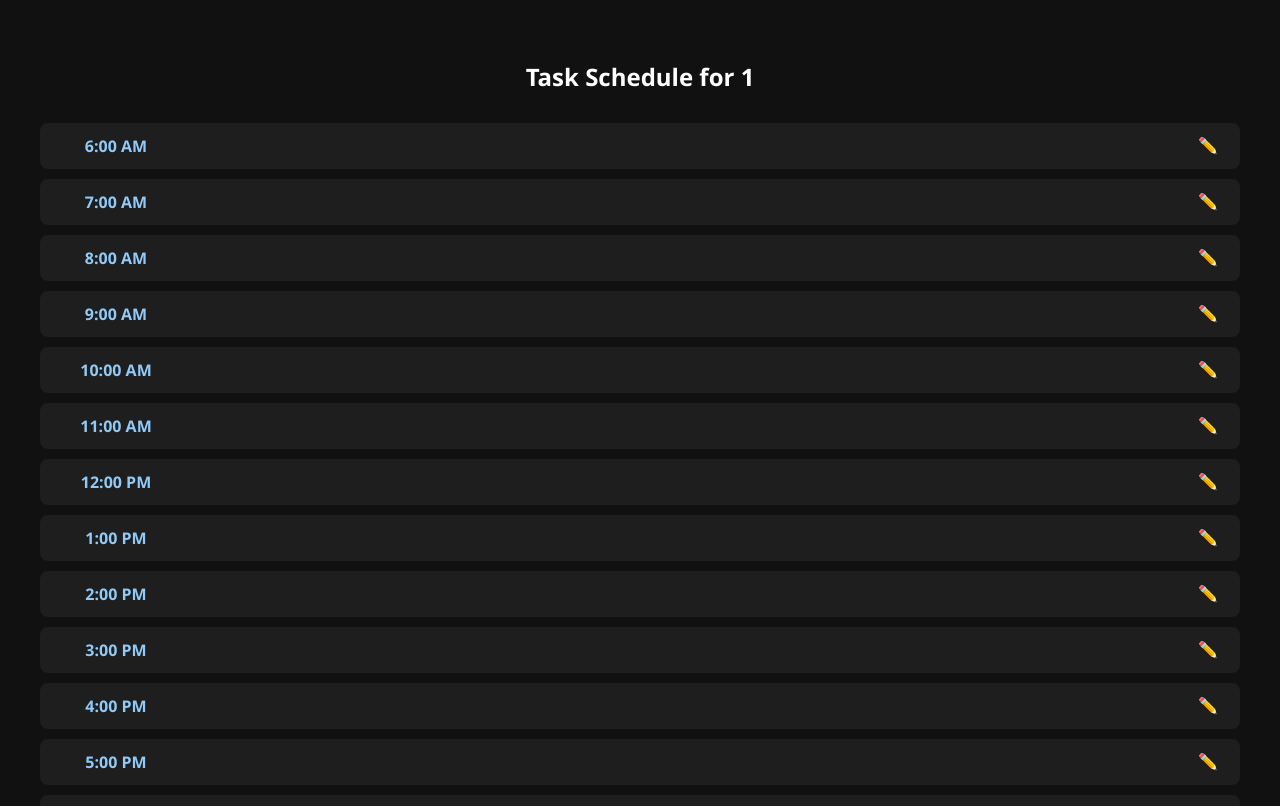
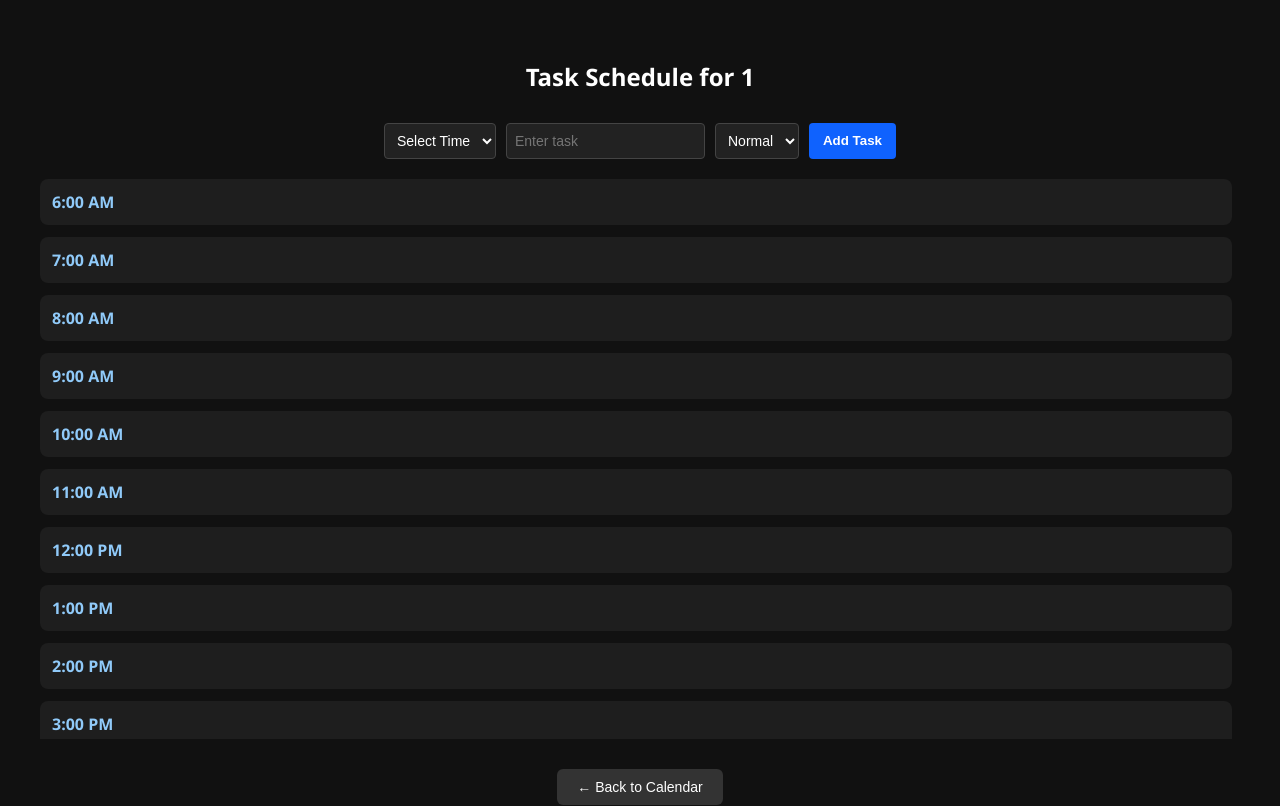
Before and after one commit to naveenkumar-42/calendar_ss, a React (Create React App) app: page /calendar_ss/schedule/1 in a window 1280 px wide. Shown: the top 806 px of the page. Built offline with nearby package versions, Linux system fonts and the light colour scheme.

Commit message:
updated timeline multi priority and home page

```diff
--- a/src/components/Calendar.jsx
+++ b/src/components/Calendar.jsx
@@ -32,21 +32,33 @@ const Calendar = () => {
         {["Sun", "Mon", "Tue", "Wed", "Thu", "Fri", "Sat"].map((d) => (
           <div className="calendar-header" key={d}>{d}</div>
         ))}
-        {days.map((day, idx) => (
+        {days.map((day, idx) => {
+          const dateStr = day.format("YYYY-MM-DD");
+          const dayEvents = events[dateStr];
+
+          // If event type is array, pass it. If it's timeline-based, show time count.
+          const displayEvents = Array.isArray(dayEvents)
+            ? dayEvents
+            : dayEvents
+              ? Object.values(dayEvents).flat().map(e => e.text)
+              : [];
+
+          return (
             <Day
               key={idx}
               date={day}
               currentMonth={currentDate.month()}
-            events={events[day.format("YYYY-MM-DD")] || []}
+              events={displayEvents}
               addEvent={(event) => {
-              const dateStr = day.format("YYYY-MM-DD");
-              setEvents({
+                const updated = {
                   ...events,
-                [dateStr]: [...(events[dateStr] || []), event],
-              });
+                  [dateStr]: [...(Array.isArray(events[dateStr]) ? events[dateStr] : []), event],
+                };
+                setEvents(updated);
               }}
             />
-        ))}
+          );
+        })}
       </div>
     </div>
   );
--- a/src/components/TimelineScheduler.jsx
+++ b/src/components/TimelineScheduler.jsx
@@ -1,5 +1,5 @@
 import React, { useState, useEffect } from "react";
-import { useParams } from "react-router-dom";
+import { useParams, useNavigate } from "react-router-dom";
 import "../styles/TimelineScheduler.css";
 
 const generateTimeSlots = () => {
@@ -13,73 +13,131 @@ const generateTimeSlots = () => {
 };
 
 const TimelineScheduler = () => {
+  const navigate = useNavigate();
   const { date } = useParams();
   const [tasks, setTasks] = useState({});
-  const [editingSlot, setEditingSlot] = useState(null);
+  const [selectedTime, setSelectedTime] = useState("");
   const [inputValue, setInputValue] = useState("");
+  const [priority, setPriority] = useState("normal");
+  const timeSlots = generateTimeSlots();
 
+  // ✅ Safe loading from localStorage
   useEffect(() => {
     const stored = JSON.parse(localStorage.getItem("calendarEvents")) || {};
-    setTasks(stored[date] || {});
+    const rawTasks = stored[date] || {};
+    const safeTasks = {};
+
+    for (const slot in rawTasks) {
+      const val = rawTasks[slot];
+      safeTasks[slot] = Array.isArray(val)
+        ? val
+        : typeof val === "object" && val.text
+        ? [val]
+        : typeof val === "string"
+        ? [{ text: val, priority: "normal" }]
+        : [];
+    }
+
+    setTasks(safeTasks);
   }, [date]);
 
-  const handleSave = () => {
-    const updated = { ...tasks, [editingSlot]: inputValue };
-    setTasks(updated);
+  const handleAddTask = () => {
+    if (!selectedTime || !inputValue.trim()) return;
+
+    const newTask = { text: inputValue.trim(), priority };
+    const updatedSlotTasks = Array.isArray(tasks[selectedTime])
+      ? [...tasks[selectedTime], newTask]
+      : [newTask];
+
+    const updatedTasks = {
+      ...tasks,
+      [selectedTime]: updatedSlotTasks,
+    };
+
+    setTasks(updatedTasks);
+
     const all = JSON.parse(localStorage.getItem("calendarEvents")) || {};
-    all[date] = updated;
+    all[date] = updatedTasks;
     localStorage.setItem("calendarEvents", JSON.stringify(all));
-    setEditingSlot(null);
+
+    // Reset form
     setInputValue("");
+    setSelectedTime("");
+    setPriority("normal");
   };
 
-  const handleDelete = (slot) => {
-    const updated = { ...tasks };
-    delete updated[slot];
-    setTasks(updated);
+  const handleDeleteTask = (slot, index) => {
+    const filtered = tasks[slot].filter((_, i) => i !== index);
+    const updatedTasks = { ...tasks, [slot]: filtered };
+    setTasks(updatedTasks);
+
     const all = JSON.parse(localStorage.getItem("calendarEvents")) || {};
-    all[date] = updated;
+    all[date] = updatedTasks;
     localStorage.setItem("calendarEvents", JSON.stringify(all));
   };
-
-  const slots = generateTimeSlots();
 
   return (
     <div className="timeline-page">
       <h2>Task Schedule for {date}</h2>
+
+      <div className="top-controls">
+        <select value={selectedTime} onChange={(e) => setSelectedTime(e.target.value)}>
+          <option value="">Select Time</option>
+          {timeSlots.map((slot) => (
+            <option key={slot} value={slot}>{slot}</option>
+          ))}
+        </select>
+
+        <input
+          type="text"
+          placeholder="Enter task"
+          value={inputValue}
+          onChange={(e) => setInputValue(e.target.value)}
+        />
+
+        <select value={priority} onChange={(e) => setPriority(e.target.value)}>
+          <option value="normal">Normal</option>
+          <option value="high">High</option>
+          <option value="low">Low</option>
+        </select>
+
+        <button onClick={handleAddTask}>Add Task</button>
+      </div>
+
       <div className="timeline-list">
-        {slots.map((slot) => (
+        {timeSlots.map((slot) => (
           <div key={slot} className="time-slot">
             <div className="slot-time">{slot}</div>
             <div className="slot-task">
-              {editingSlot === slot ? (
-                <div className="task-edit">
-                  <input
-                    value={inputValue}
-                    onChange={(e) => setInputValue(e.target.value)}
-                    placeholder="Enter task"
-                  />
-                  <button onClick={handleSave}>Save</button>
-                  <button onClick={() => setEditingSlot(null)}>Cancel</button>
-                </div>
-              ) : (
-                <>
-                  <span>{tasks[slot]}</span>
-                  <div className="slot-buttons">
-                    <button onClick={() => {
-                      setEditingSlot(slot);
-                      setInputValue(tasks[slot] || "");
-                    }}>✏️</button>
-                    {tasks[slot] && <button onClick={() => handleDelete(slot)}>🗑️</button>}
-                  </div>
-                </>
-              )}
+              <ul>
+                {(tasks[slot] || []).map((task, index) => (
+                  <li key={index} style={{ color: getColor(task.priority) }}>
+                    {task.text}
+                    <button onClick={() => handleDeleteTask(slot, index)}>🗑️</button>
+                  </li>
+                ))}
+              </ul>
             </div>
           </div>
         ))}
       </div>
+
+      <button className="back-button" onClick={() => navigate("/")}>← Back to Calendar</button>
     </div>
   );
 };
 
+// Helper to return color based on priority
+const getColor = (priority) => {
+  switch (priority) {
+    case "high":
+      return "red";
+    case "low":
+      return "yellow";
+    case "normal":
+    default:
+      return "lightgreen";
+  }
+};
+
 export default TimelineScheduler;
--- a/src/styles/Calendar.css
+++ b/src/styles/Calendar.css
@@ -3,8 +3,6 @@
   padding: 1rem;
   border-radius: 12px;
 }
-
-
 
 .calendar-grid {
   display: grid;
--- a/src/styles/TimelineScheduler.css
+++ b/src/styles/TimelineScheduler.css
@@ -12,10 +12,41 @@
   color: #fff;
 }
 
+.top-controls {
+  display: flex;
+  justify-content: center;
+  gap: 10px;
+  margin-bottom: 25px;
+  flex-wrap: wrap;
+}
+
+.top-controls select,
+.top-controls input {
+  padding: 8px;
+  border-radius: 4px;
+  border: 1px solid #444;
+  background: #222;
+  color: white;
+  font-size: 14px;
+}
+
+.top-controls button {
+  padding: 8px 14px;
+  background-color: #0f62fe;
+  border: none;
+  color: white;
+  border-radius: 4px;
+  cursor: pointer;
+  font-weight: bold;
+}
+
 .timeline-list {
   display: flex;
   flex-direction: column;
   gap: 10px;
+  max-height: 70vh;
+  overflow-y: auto;
+  padding-right: 8px;
 }
 
 .time-slot {
@@ -31,6 +62,7 @@
   font-weight: bold;
   width: 120px;
   color: #90caf9;
+  text-align: left;
 }
 
 .slot-task {
@@ -45,8 +77,7 @@
   gap: 10px;
 }
 
-.slot-buttons button,
-.task-edit button {
+.slot-buttons button {
   background: none;
   border: none;
   color: #ccc;
@@ -54,15 +85,119 @@
   font-size: 16px;
 }
 
-.task-edit {
+.back-button {
+  background-color: transparent;
+  border: 1px solid #ffffff;
+  color: #ffffff;
+  padding: 8px 14px;
+  border-radius: 6px;
+  font-size: 14px;
+  cursor: pointer;
+  margin-top: 20px;
+  transition: background 0.2s;
+}
+
+.back-button:hover {
+  background-color: #757070;
+}
+
+.priority-high {
+  background-color: #ff4d4d; /* red */
+}
+.priority-medium {
+  background-color: #ffcc00; /* yellow */
+}
+.priority-low {
+  background-color: #4caf50; /* green */
+}
+
+.task-item {
+  margin: 5px 0;
+  padding: 6px 10px;
+  border-radius: 4px;
+  color: white;
+  display: flex;
+  justify-content: space-between;
+  align-items: center;
+}
+
+.task-item.normal {
+  background-color: #4caf50; /* green */
+}
+
+.task-item.high {
+  background-color: #f44336; /* red */
+}
+
+.task-item.low {
+  background-color: #ff9800; /* orange */
+}
+
+.task-item button {
+  margin-left: 10px;
+  background: none;
+  border: none;
+  cursor: pointer;
+  color: #fff;
+}
+
+.timeline-page {
+  padding: 40px;
+  background-color: #111;
+  color: #eee;
+  min-height: 100vh;
+  font-family: "Segoe UI", sans-serif;
+}
+
+.top-controls {
   display: flex;
   gap: 10px;
+  margin-bottom: 20px;
+  flex-wrap: wrap;
+  justify-content: center;
 }
 
-.task-edit input {
-  padding: 6px 10px;
-  border: 1px solid #444;
-  border-radius: 4px;
-  background: #222;
+.timeline-list {
+  display: flex;
+  flex-direction: column;
+  gap: 12px;
+}
+
+.time-slot {
+  background-color: #1e1e1e;
+  padding: 12px;
+  border-radius: 8px;
+  display: flex;
+  justify-content: space-between;
+  align-items: flex-start;
+}
+
+.slot-time {
+  font-weight: bold;
+  color: #90caf9;
+  width: 100px;
+}
+
+.slot-task ul {
+  margin: 0;
+  padding-left: 20px;
+  list-style: disc;
+}
+
+.slot-task button {
+  margin-left: 10px;
+  background: none;
+  border: none;
+  color: #ccc;
+  cursor: pointer;
+}
+
+.back-button {
+  margin-top: 30px;
+  padding: 10px 20px;
+  border: none;
+  background-color: #333;
   color: #fff;
+  border-radius: 6px;
+  cursor: pointer;
 }
```
Lines whose indentation alone changed are shown as unchanged.
